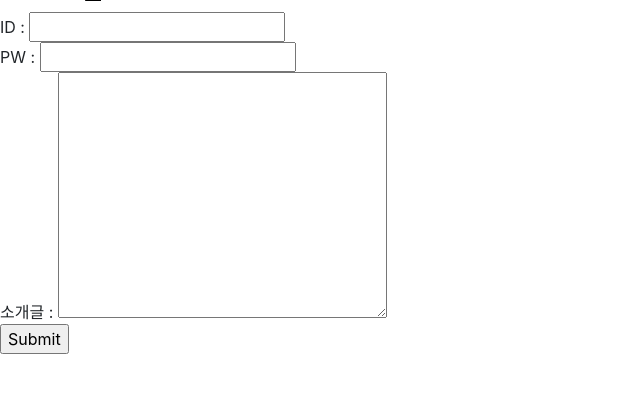
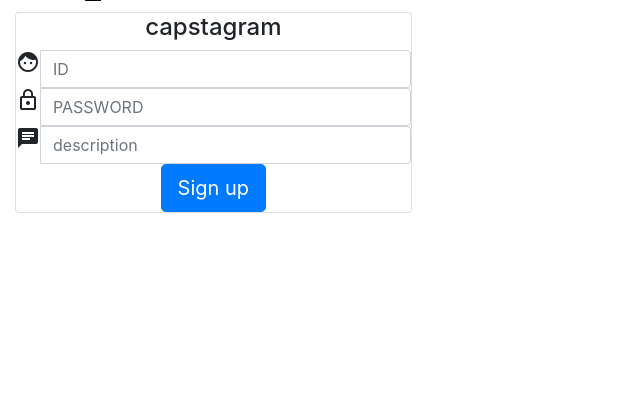
Before and after one commit to yuuyeong/capstagram, a Django app: page /signup/ in a window 1280 px wide. Shown: the part 28-421 px from the top of the page, without its empty margins (0-640 px from the left). Run offline with Django 3.2, Linux system fonts and the light colour scheme; some libraries are stand-ins or nearby versions.

Commit message:
modified login.html, signup.html

```diff
--- a/capstagram/users/templates/users/signup.html
+++ b/capstagram/users/templates/users/signup.html
@@ -3,24 +3,50 @@
 {% block title %}capstagram :: 가입하기{% endblock %}
 
 {% block content %}
-<form action="" method="post">
-	{% csrf_token %}
-	<div class="id">
-		ID :
-		<input type="text" name="user_id">
+<div class="col-md-4 col-md-offset-4">
+	<div class="card">
+		<form class="form" method="post" action="">
+		{% csrf_token %}
+			<div class="header header-primary text-center">
+				<h4>capstagram</h4>
+				<!--  for social auth
+				<div class="social-line">
+					<a href="#pablo" class="btn btn-just-icon">
+						<i class="fa fa-facebook-square"></i>
+					</a>
+					<a href="#pablo" class="btn btn-just-icon">
+						<i class="fa fa-twitter"></i>
+					</a>
+					<a href="#pablo" class="btn btn-just-icon">
+						<i class="fa fa-google-plus"></i>
+					</a>
+				</div>
+				-->
+			</div>
+			<div class="content">
+				<div class="input-group">
+					<span class="input-group-addon">
+						<i class="material-icons">face</i>
+					</span>
+					<input type="text" class="form-control" placeholder="ID" name="user_id">
+				</div>
+				<div class="input-group">
+					<span class="input-group-addon">
+						<i class="material-icons">lock_outline</i>
+					</span>
+					<input type="password" class="form-control" placeholder="PASSWORD" name="user_pw">
+				</div>
+				<div class="input-group">
+					<span class="input-group-addon">
+						<i class="material-icons">chat</i>
+					</span>
+					<input type="text" class="form-control" placeholder="description" name="user_des">
+				</div>
+			</div>
+			<div class="footer text-center">
+				<input type="submit" class="btn btn-primary btn-wd btn-lg" value="Sign up">
+			</div>
+		</form>
 	</div>
-	<div class="pw">
-		PW :
-		<input type="password" name="user_pw">
-	</div>
-	<div class="des">
-		소개글 :
-		<textarea name="user_des" cols="30" rows="10"></textarea>
-	</div>
-	<div class="submit">
-		<input type="submit">
-	</div>
-</form>
-
-
+</div>
 {% endblock %}
```
Also changed, not shown: capstagram/users/templates/users/login.html (+7 -5 lines).
